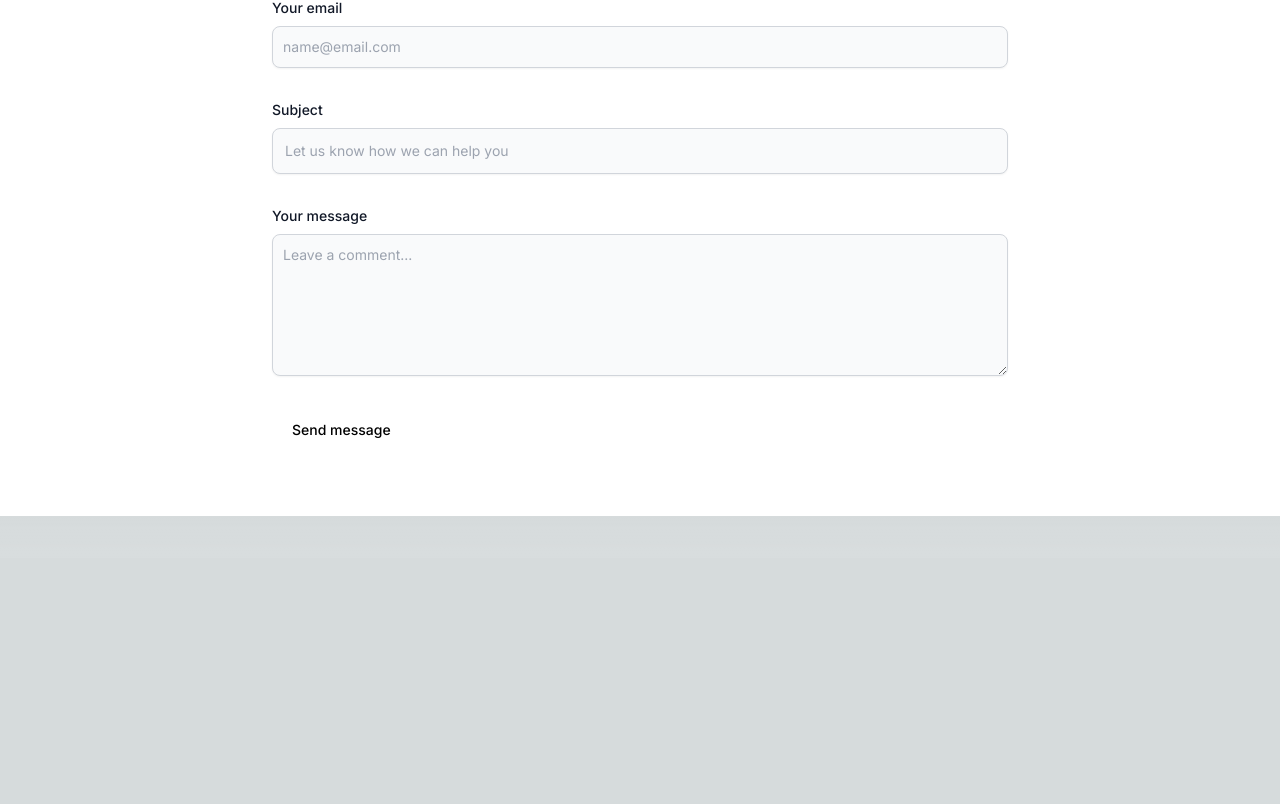
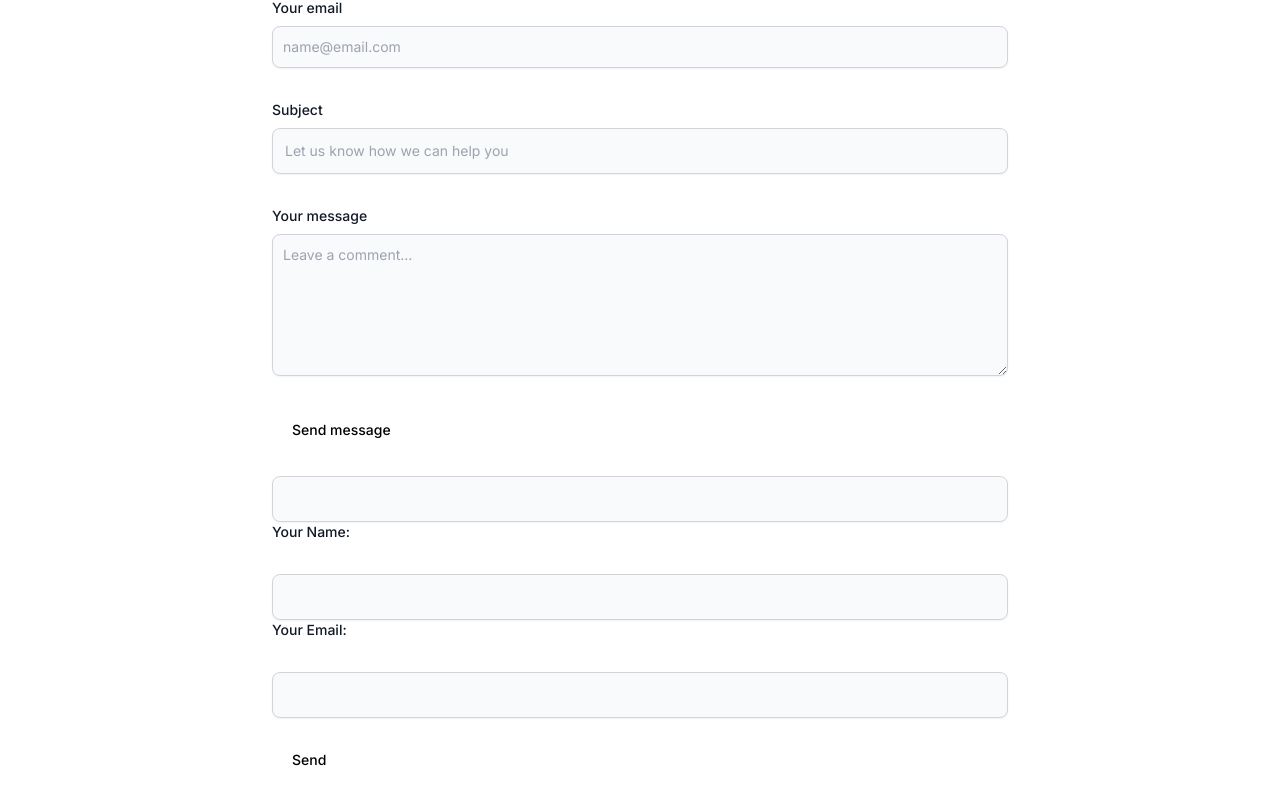
Before and after one commit to kenny-io/netliforms, a Next.js app: page / in a window 1280 px wide. Shown: the part 242-1046 px from the top of the page. Before the commit the page ends 800 px from the top, so only its background shows below. Built offline with nearby package versions, Linux system fonts and the light colour scheme.

Commit message:
add registration form

```diff
--- a/src/app/page.js
+++ b/src/app/page.js
@@ -1,3 +1,4 @@
+import RegisterForm from './register/page';
 export default function Home() {
   return (
     <section className="bg-white dark:bg-gray-900 ">
@@ -75,6 +76,8 @@ export default function Home() {
             Send message
           </button>
         </form>
+        <br />
+        <RegisterForm />
       </div>
     </section>
   );
--- /dev/null
+++ b/src/app/register/page.js
@@ -0,0 +1,58 @@
+export default function RegisterForm() {
+  return (
+    <form
+      name="registration"
+      action="/success"
+      data-netlify="true"
+      data-netlify-recaptcha="true"
+      netlify-honeypot="bot-field"
+    >
+      <input type="hidden" name="form-name" value="contact" />
+      <p>
+        <input
+          className="block p-3 w-full text-sm text-gray-900 bg-gray-50 rounded-lg border border-gray-300 shadow-sm focus:ring-primary-500 focus:border-primary-500 dark:bg-gray-700 dark:border-gray-600 dark:placeholder-gray-400 dark:text-white dark:focus:ring-primary-500 dark:focus:border-primary-500 dark:shadow-sm-light"
+          type="text"
+          name="firstname"
+          id="firstname"
+        />
+        <label
+          className="block mb-2 text-sm font-medium text-gray-900 dark:text-gray-300"
+          htmlFor="yourname"
+        >
+          Your Name:
+        </label>{' '}
+        <br />
+        <input
+          className="block p-3 w-full text-sm text-gray-900 bg-gray-50 rounded-lg border border-gray-300 shadow-sm focus:ring-primary-500 focus:border-primary-500 dark:bg-gray-700 dark:border-gray-600 dark:placeholder-gray-400 dark:text-white dark:focus:ring-primary-500 dark:focus:border-primary-500 dark:shadow-sm-light"
+          type="text"
+          name="name"
+          id="yourname"
+        />
+      </p>
+      <p>
+        <label
+          className="block mb-2 text-sm font-medium text-gray-900 dark:text-gray-300"
+          htmlFor="youremail"
+        >
+          Your Email:
+        </label>{' '}
+        <br />
+        <input
+          className="block p-3 w-full text-sm text-gray-900 bg-gray-50 rounded-lg border border-gray-300 shadow-sm focus:ring-primary-500 focus:border-primary-500 dark:bg-gray-700 dark:border-gray-600 dark:placeholder-gray-400 dark:text-white dark:focus:ring-primary-500 dark:focus:border-primary-500 dark:shadow-sm-light"
+          type="email"
+          name="email"
+          id="youremail"
+        />
+      </p>
+
+      <p>
+        <button
+          className="py-3 px-5 text-sm font-medium text-center text-black   rounded-lg bg-white bg-gradient-to-r from-primary-500 to-primary-600 hover:from-primary-600 hover:to-primary-700 focus:outline-none focus:ring-2 focus:ring-offset-2 focus:ring-primary-500 mt-5"
+          type="submit"
+        >
+          Send
+        </button>
+      </p>
+    </form>
+  );
+}
```
